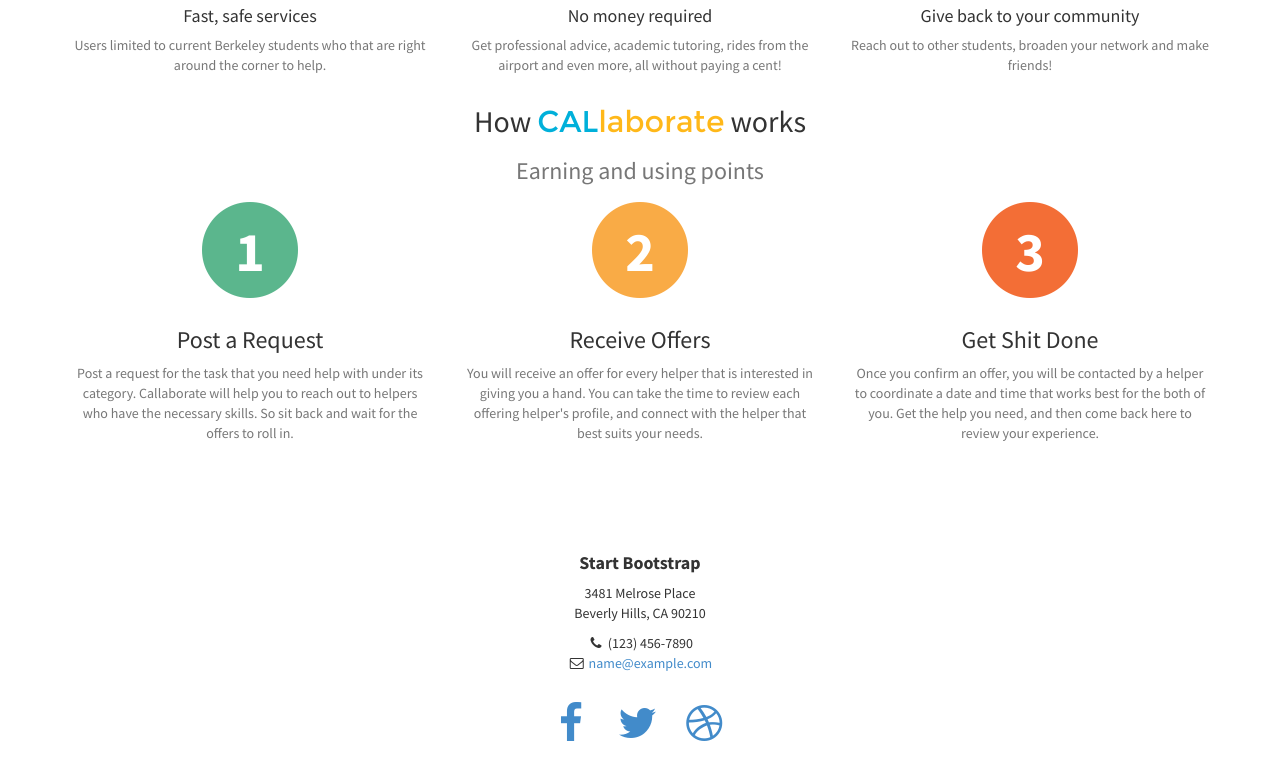
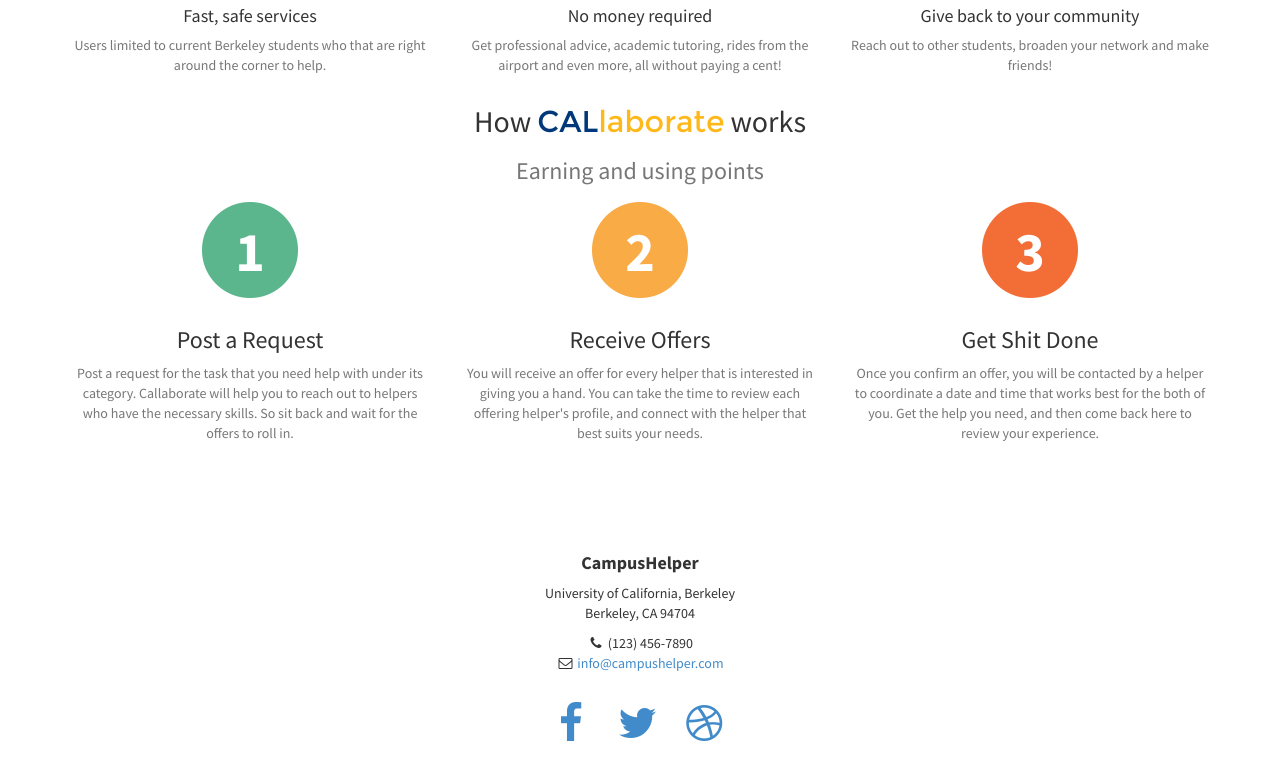
Before and after one commit to kayhuynh/CampusHelper, a Django app: page / in a window 1280 px wide. Shown: the part 1751-2511 px from the top of the page. Run offline with Django 3.2, Linux system fonts and the light colour scheme; parts of the project's set-up code (start-up, migrations or seed data) failed here and were passed over; some libraries are stand-ins or nearby versions.

Commit message:
fixed footer and color

```diff
--- a/CampusHelperApp/templates/index.html
+++ b/CampusHelperApp/templates/index.html
@@ -187,7 +187,7 @@
         <div class="container">
             <div class="row">
                 <div class="col-lg-12 text-center">
-                    <h2 class="section-heading">How  <font class="logo" color="00B0DA">CAL</font><font class="logo" color="ffb819">laborate</font>  works</h2>
+                    <h2 class="section-heading">How  <font class="logo" color="00387a">CAL</font><font class="logo" color="ffb819">laborate</font>  works</h2>
                     <h3 class="section-subheading text-muted">Earning and using points</h3>
                 </div>
             </div>
@@ -236,12 +236,12 @@
         <div class="container">
             <div class="row">
                 <div class="col-lg-10 col-lg-offset-1 text-center">
-                    <h4><strong>Start Bootstrap</strong>
+                    <h4><strong>CampusHelper</strong>
                     </h4>
-                    <p>3481 Melrose Place<br>Beverly Hills, CA 90210</p>
+                    <p>University of California, Berkeley<br>Berkeley, CA 94704</p>
                     <ul class="list-unstyled">
                         <li><i class="fa fa-phone fa-fw"></i> (123) 456-7890</li>
-                        <li><i class="fa fa-envelope-o fa-fw"></i>  <a href="mailto:name@example.com">name@example.com</a>
+                        <li><i class="fa fa-envelope-o fa-fw"></i>  <a href="mailto:name@example.com">info@campushelper.com</a>
                         </li>
                     </ul>
                     <br>
```
